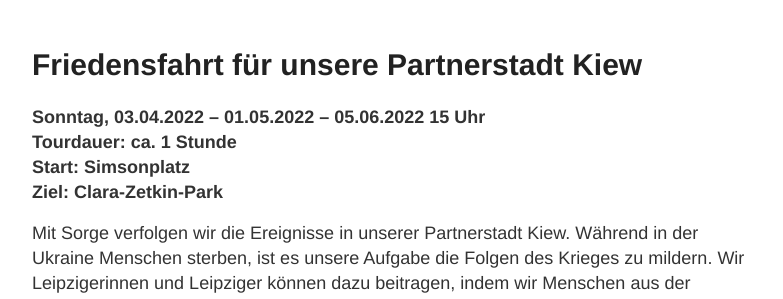
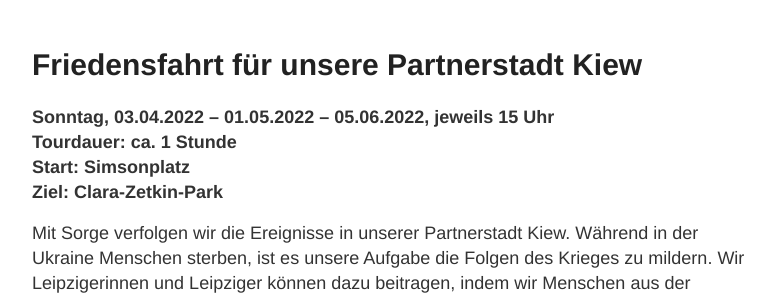
Before and after one commit to s4f-leipzig/s4f-leipzig.github.io, a Jekyll site: the page built from Friedensfahrt.md, in a window 1280 px wide and 900 px high. Shown: the part 143-442 px from the top of the window, without its empty margins (248-1031 px from the left). Built offline with Jekyll 4.4.1, drawn with Linux system fonts in a browser that asks for light colours.

Commit message:
Update Friedensfahrt.md

```diff
--- a/Friedensfahrt.md
+++ b/Friedensfahrt.md
@@ -4,7 +4,7 @@ title: Friedensfahrt für unsere Partnerstadt Kiew
 permalink: /friedensfahrt/
 ---
 
-<b>Sonntag, 03.04.2022 – 01.05.2022 – 05.06.2022 15 Uhr</b><br>
+<b>Sonntag, 03.04.2022 – 01.05.2022 – 05.06.2022, jeweils 15 Uhr</b><br>
 <b>Tourdauer: ca. 1 Stunde</b><br>
 <b>Start: Simsonplatz</b><br>
 <b>Ziel: Clara-Zetkin-Park</b>
```
